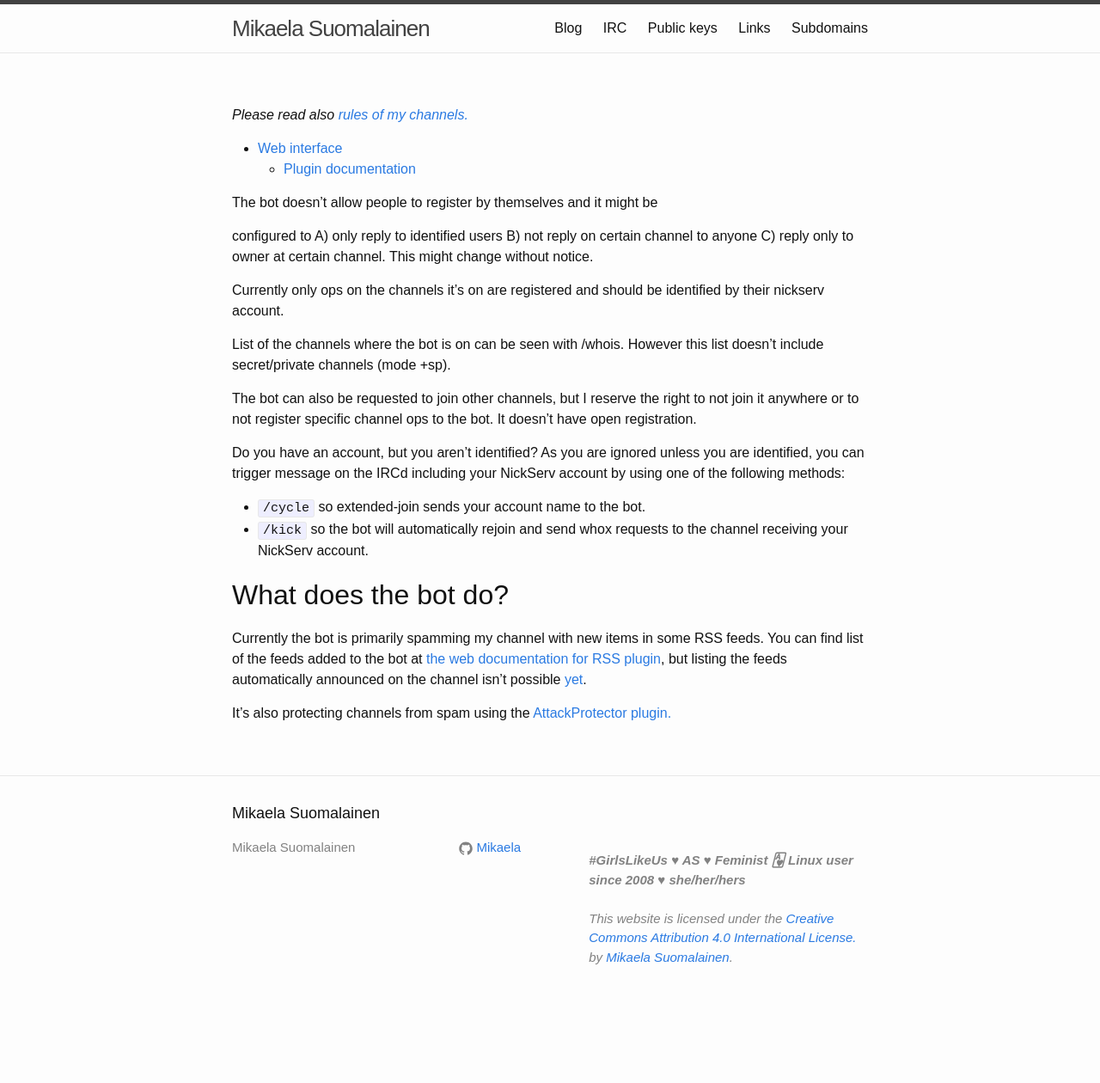
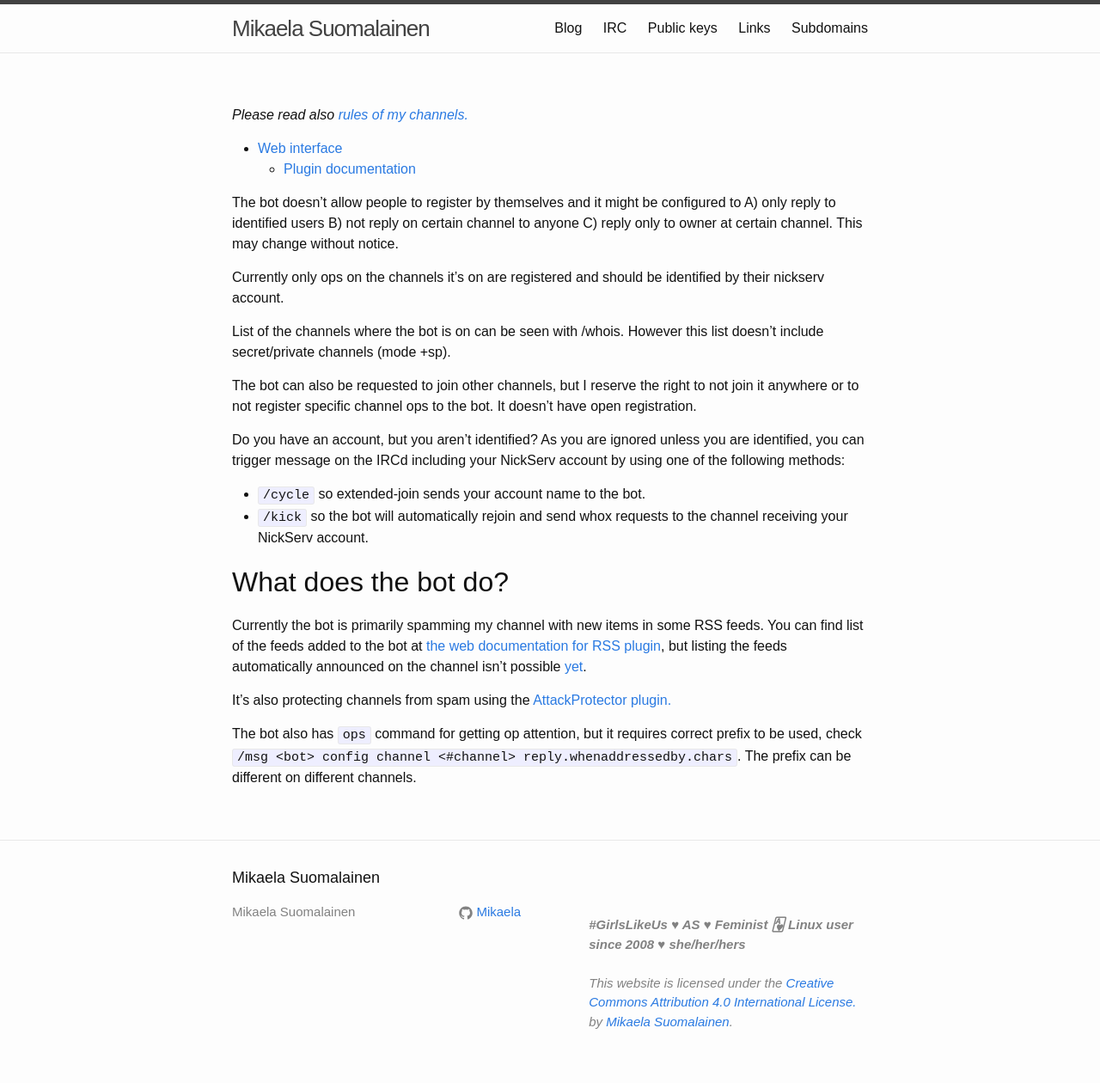
Before and after one commit to Mikaela/mikaela.github.io, a Jekyll site: the page built from pages/bot.markdown, in a window 1280 px wide. Shown: the whole page at 86% size. Built offline with Jekyll 4.4.1, drawn with Linux system fonts in a browser that asks for light colours; Markdown is read by kramdown in place of the engine named in the settings; before the commit the page ends 1185 px from its top, so only the background shows below that.

Commit message:
bot: mention !ops

```diff
--- a/pages/bot.markdown
+++ b/pages/bot.markdown
@@ -11,9 +11,8 @@ excerpt: "A little about my IRC bot. Useful links, why it doesn't reply to me, h
     * [Plugin documentation](https://bot.mikaela.info/plugindoc/)
 
 The bot doesn't allow people to register by themselves and it might be
-
 configured to A) only reply to identified users B) not reply on certain
-channel to anyone C) reply only to owner at certain channel. This might
+channel to anyone C) reply only to owner at certain channel. This may
 change without notice.
 
 Currently only ops on the channels it's on are registered and should be
@@ -43,3 +42,8 @@ but  listing the feeds automatically announced on the channel isn't
 possible [yet](https://github.com/ProgVal/Limnoria/issues/1085).
 
 It's also protecting channels from spam using the [AttackProtector plugin.](https://github.com/ProgVal/Supybot-plugins/tree/master/AttackProtector)
+
+The bot also has `ops` command for getting op attention, but it requires
+correct prefix to be used, check
+`/msg <bot> config channel <#channel> reply.whenaddressedby.chars`. The
+prefix can be different on different channels.
```
